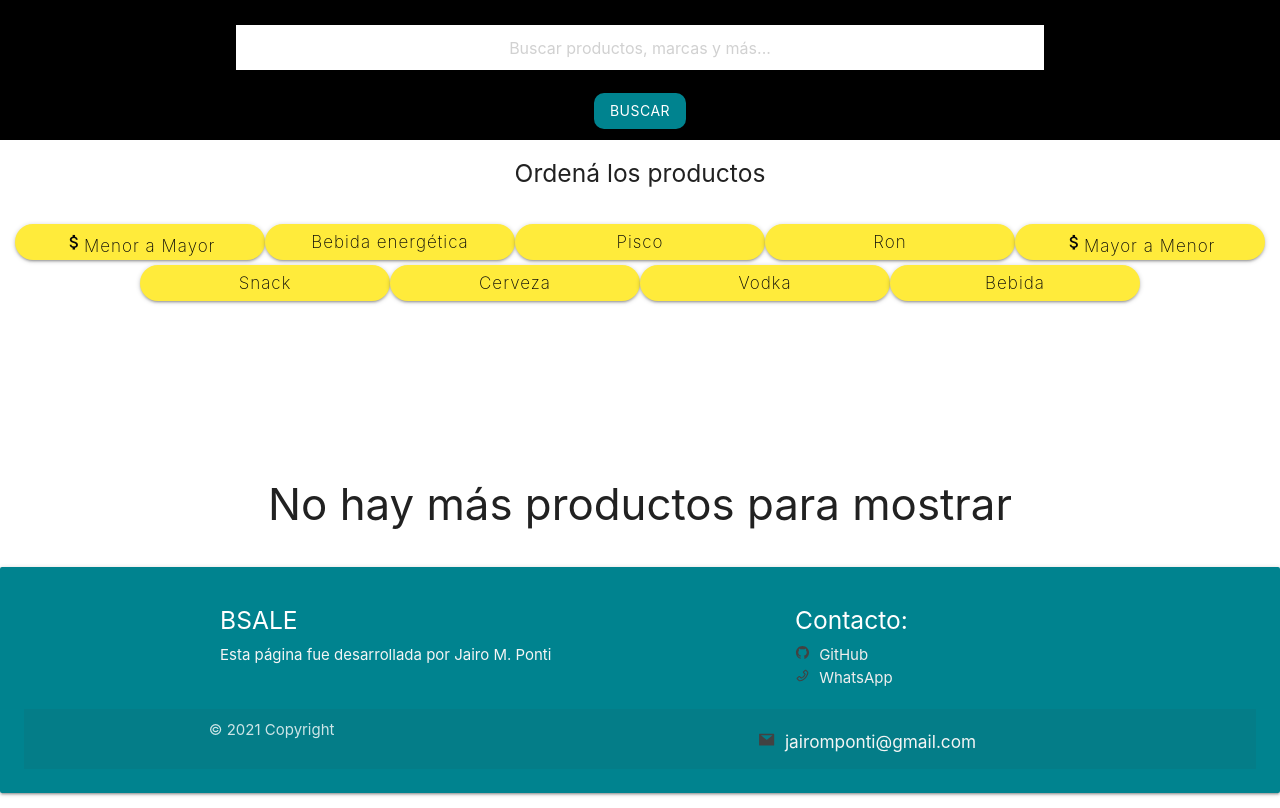
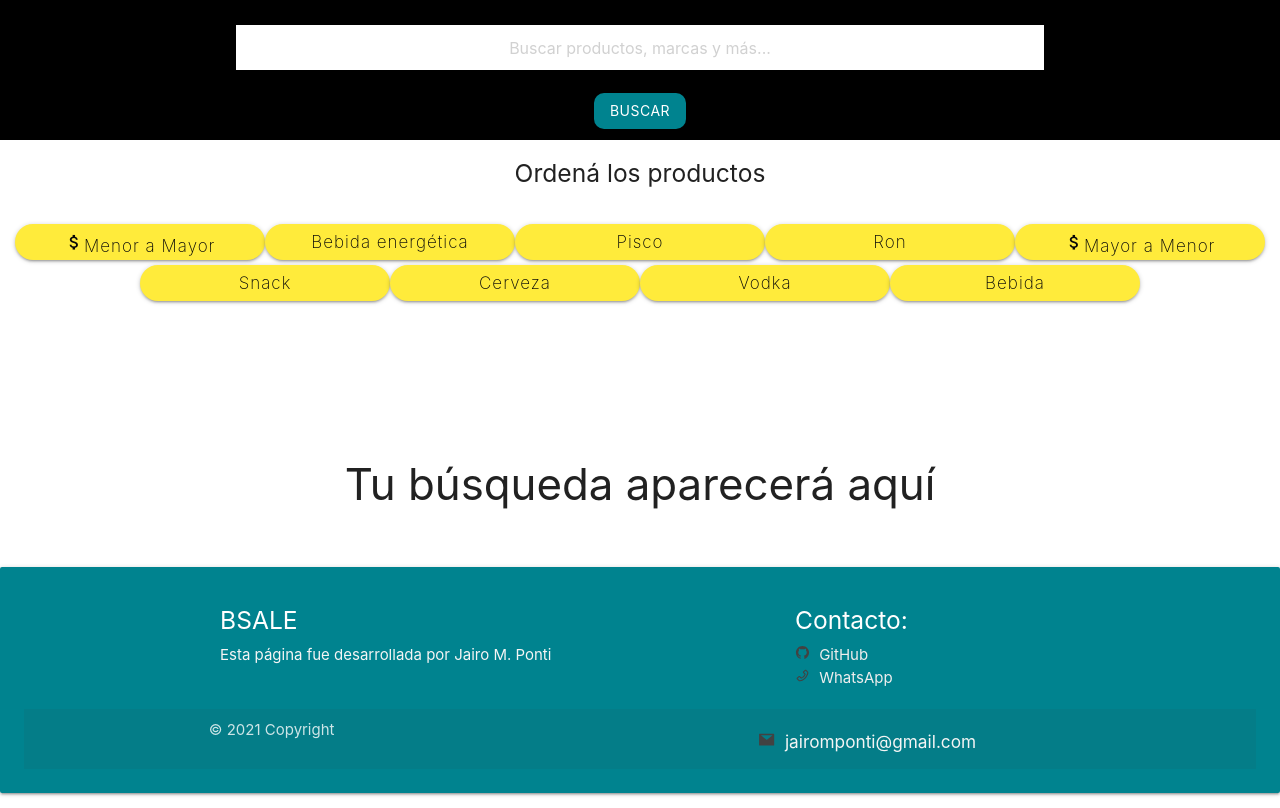
Before and after one commit to JairoPonti/ejercicioBsale, a React (Create React App) app in the folder client/: page / in a window 1280 px wide. Built offline with nearby package versions, Linux system fonts and the light colour scheme.

Commit message:
Detalle No hay más productos para mostrar, solucionado

```diff
--- a/client/src/Components/Paginas2.jsx
+++ b/client/src/Components/Paginas2.jsx
@@ -1,47 +1,21 @@
-import React, { Component, useEffect, useState } from "react";
+import React, { useState } from "react";
 import ProductCard from "./ProductCard";
 import { useDispatch, useSelector } from "react-redux";
-import axios from "axios";
-import {
-  siguientesProductos,
-  anterioresProductos,
-} from "../redux/searchDucks";
-
-
-
+import { siguientesProductos, anterioresProductos } from "../redux/searchDucks";
 
 const Paginas = () => {
+  const [interruptor, setInterruptor] = useState(true);
 
-  const [interruptor, setInterruptor] = useState(true);
-  const [prodPaginacion, setProdpaginacion] = useState([])
-  console.log( prodPaginacion)
   const dispatch = useDispatch();
 
   var productos = useSelector((store) => store.productos.array);
-  var indexA =   useSelector((store) => store.productos.min);
-  var indexB=     useSelector((store) => store.productos.max);
+  var indexA = useSelector((store) => store.productos.min);
+  var indexB = useSelector((store) => store.productos.max);
 
-  var prodFiltrados = productos.slice(0,7)
+  var prodFiltrados = productos.slice(0, 7);
 
-  console.log (prodFiltrados)
-  // const prodFiltrados = useSelector((store) => store.productos.resFiltrados);
-  //  console.log(prodFiltrados);
-  const value = useSelector((store) => store.productos.value);
-  // console.log(value);
 
-  var val = "2";
-  async function categorySearch() {
-    try {
-      const res = await axios.get(
-        `http://localhost:4000/search/category?q=${val}`
-      );
-      console.log(res.data[0]);
-    } catch (error) {
-      console.log(error);
-    }
-  }
-
-  var leyenda = (
+  var leyendaTuBusqueda = (
     <h3 style={{ textAlign: "center", marginTop: "140px" }}>
       Tu búsqueda aparecerá aquí
     </h3>
@@ -53,61 +27,27 @@ const Paginas = () => {
     </h3>
   );
 
-  // var tecla = false
-
-  // if (prodIniciales){
-  //   tecla = true
-  // }
-
-  // if(tecla){
-  //   dispatch(siguientesProductos())
-  //   tecla = false
-  // }
-
-  // useEffect(() => {
-  //   dispatch(siguientesProductos())
-  // }, [prodIniciales])
-
-  // switch (prodIniciales.length > 0) {
-
-  //   case true:
-
-  //     dispatch(siguientesProductos())
-
-  //   break;
-  // }
-
   function siguientesYanteriores(productos) {
-
-    console.log('dentro de siguientes y ant' + indexA + indexB)
-    prodFiltrados = (productos.slice(indexA, indexB));
-     console.log('soy algo dentro de f' + prodFiltrados)
+    console.log("dentro de siguientes y ant" + indexA + indexB);
+    prodFiltrados = productos.slice(indexA, indexB);
+    console.log("soy algo dentro de f" + prodFiltrados);
     return prodFiltrados;
   }
 
-  console.log(siguientesYanteriores(productos))
-
-  // function anteriores(productos) {
-
-  //   return prodPaginacion;
-  // }
+  console.log(siguientesYanteriores(productos));
+   console.log(productos)
 
   const handleSiguientes = () => {
     dispatch(siguientesProductos());
-    siguientesYanteriores(productos)
-    // console.log( prodIniciales)
-    // setSig(prodPaginacion);
+    siguientesYanteriores(productos);
     setInterruptor(false);
     console.log("Ejecuté siguientes");
-    // console.log(prodPaginacion);
   };
 
   const handleAnteriores = () => {
     dispatch(anterioresProductos());
-    siguientesYanteriores(productos)
-    // setAnt(prodPaginacion);
+    siguientesYanteriores(productos);
     console.log("Ejecuté Anteriores");
-    // setInterruptor(false)
   };
 
   console.log(interruptor);
@@ -115,7 +55,7 @@ const Paginas = () => {
   return (
     <div>
       <div className="row">
-        { prodFiltrados.length > 0
+        {prodFiltrados.length > 0
           ? prodFiltrados.map((e) => (
               <div className="col s13 m6 l4 " key={e.id}>
                 <ProductCard
@@ -127,26 +67,28 @@ const Paginas = () => {
                 />
               </div>
             ))
-            : null}
+          : prodFiltrados.length === 0 && interruptor === false
+          ? leyendaSinProductos
+          : leyendaTuBusqueda}
       </div>
 
       <div style={{ textAlign: "center", position: "sticky" }}>
-
-        { indexA !== 0 ?
-        (   <button
+        {indexA !== 0 ? (
+          <button
             className="btn active cyan darken-3"
-          onClick={handleAnteriores} // PROBANDO CATEGORY
+            onClick={handleAnteriores}
           >
             anteriores
-        </button> )
-        : null }
-      {prodFiltrados.length !== 0 ?
-        (
-        <button className="btn active cyan darken-3" onClick={handleSiguientes}>
+          </button>
+        ) : null}
+        {prodFiltrados.length !== 0 ? (
+          <button
+            className="btn active cyan darken-3"
+            onClick={handleSiguientes}
+          >
             siguientes
           </button>
-         )
-        : leyendaSinProductos}
+        ) : null}
       </div>
     </div>
   );
--- a/client/src/Components/ProductCard.jsx
+++ b/client/src/Components/ProductCard.jsx
@@ -13,12 +13,9 @@ function ProductCard(props) {
 			<div className="card-content grey-text">
 				<p className="card-title truncate">{props.title}</p>
 			</div>
+			{/* <AddShoppingCartIcon style={{display:"flex", justifyContent: "end"}}/> */}
 			<br/>
 			<div>
-			<AddShoppingCartIcon
-
-
-                        />
 				<h6 style={{textAlign:"center"}}>${props.price} </h6>
 				<h6 style={{textAlign:"center", color:"red"}}>Discount: {props.discount} </h6>
 				</div>
```
Lines whose indentation alone changed are shown as unchanged.
